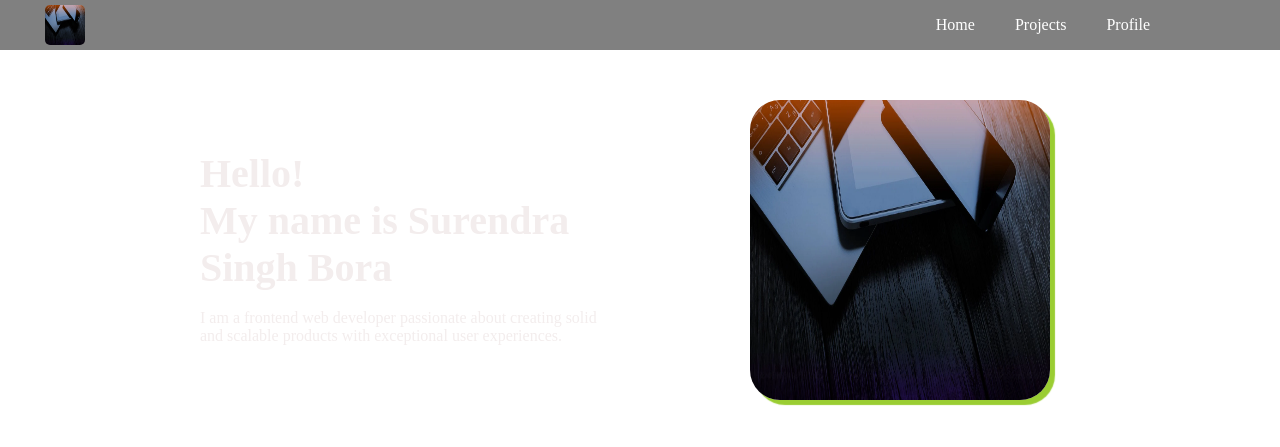
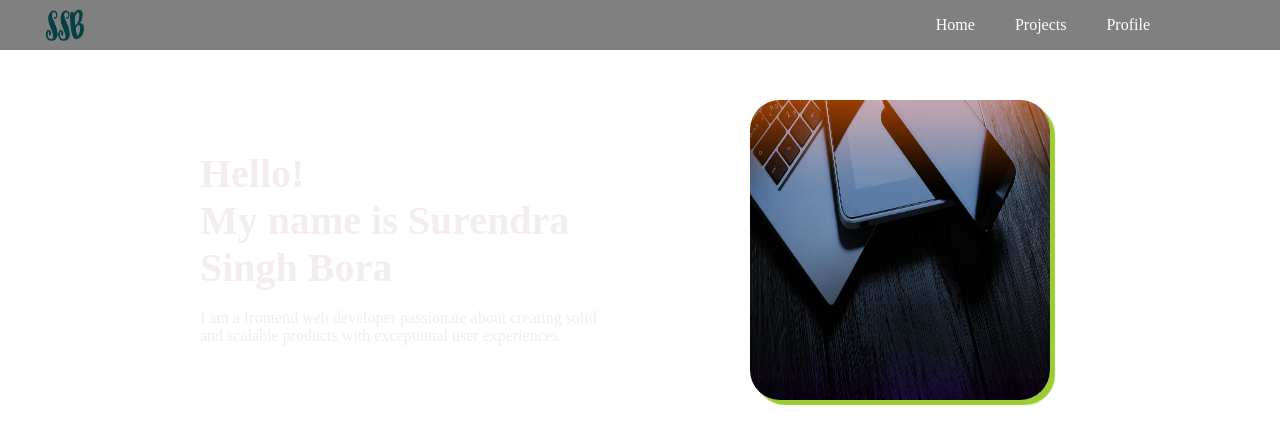
Before and after one commit to suri33833/portfolio, a plain HTML site: page index.html in a window 1280 px wide. Shown: the top 447 px of the page. Drawn offline with Linux system fonts and the light colour scheme.

Commit message:
image update

```diff
--- a/index.html
+++ b/index.html
@@ -13,7 +13,7 @@
       <!-- Navbar start-->
       <nav class="main-nav">
         <div class="left-nav">
-          <img src="/images/background.webp" alt="logo not found" />
+          <img src="/images/logo.png" alt="logo" />
         </div>
 
         <ul class="right-nav">
```
